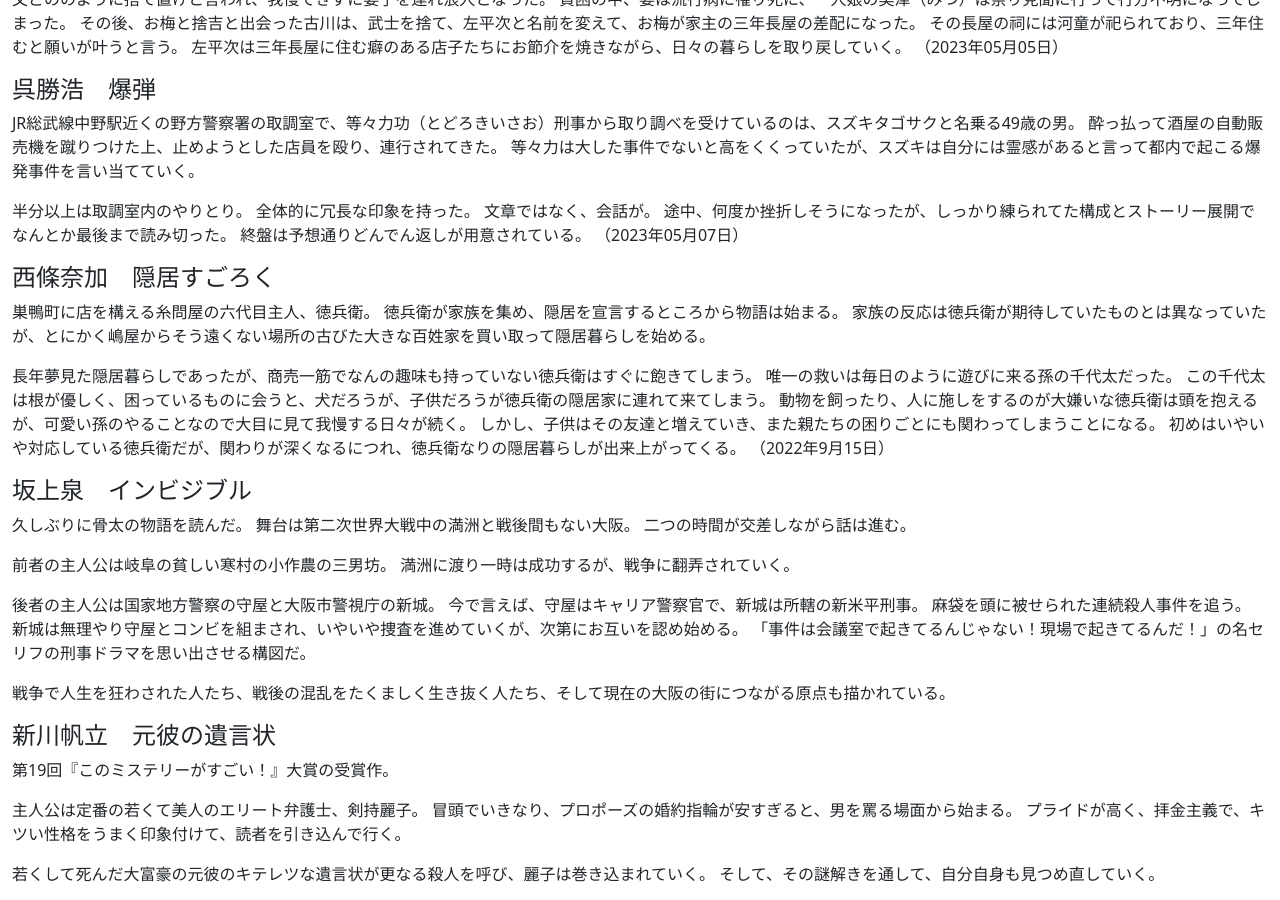
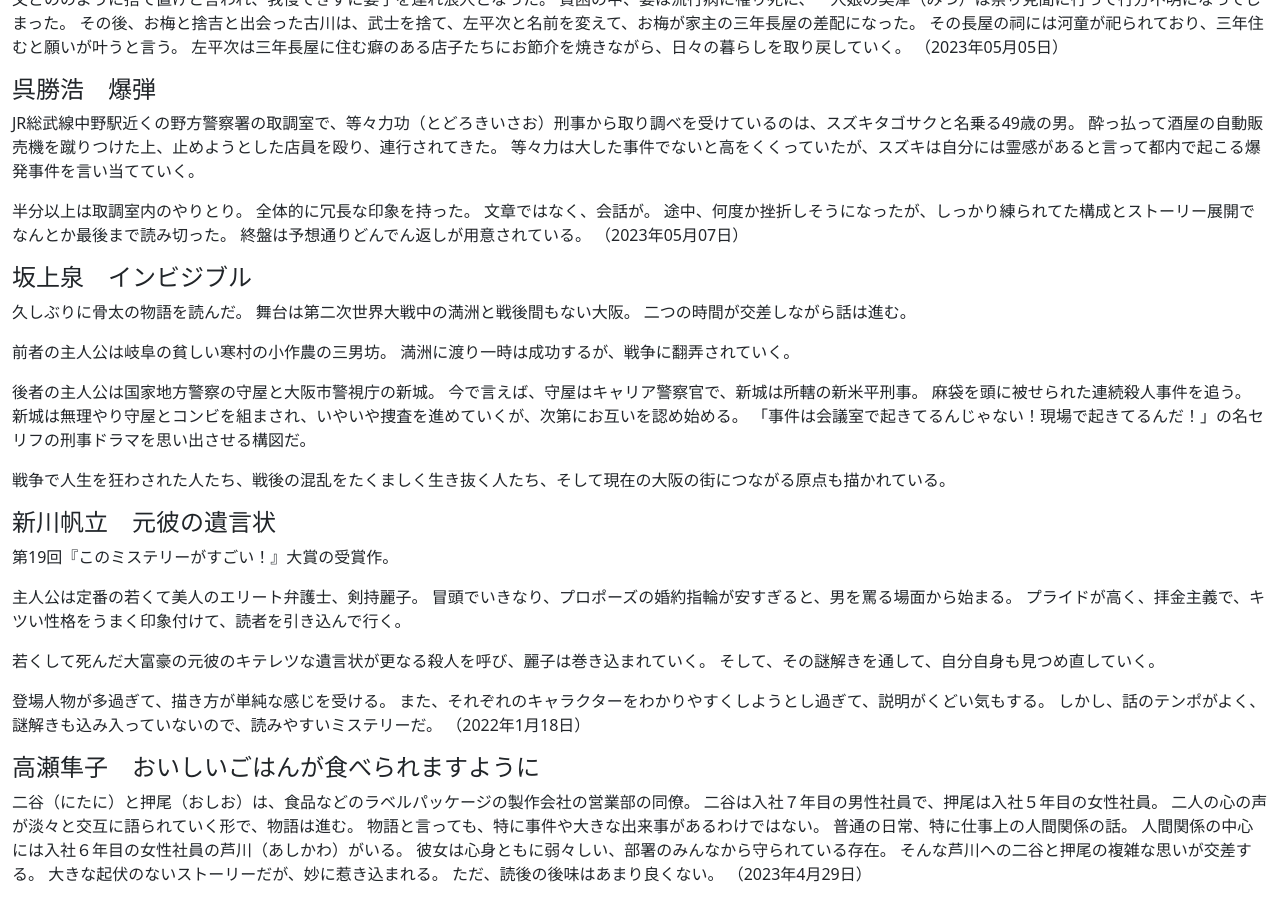
Before and after one commit to waipuna96815/waipuna96815.github.io, a Jekyll site: the page built from pages/book-etc.md, in a window 1280 px wide and 900 px high, scrolled down 1560 px. Built offline with Jekyll 4.4.1, drawn with Linux system fonts in a browser that asks for light colours; nearby versions of some CDN libraries.

Commit message:
add a book by Saijo

```diff
--- a/pages/book-etc.md
+++ b/pages/book-etc.md
@@ -111,20 +111,6 @@
 途中、何度か挫折しそうになったが、しっかり練られてた構成とストーリー展開でなんとか最後まで読み切った。
 終盤は予想通りどんでん返しが用意されている。
 （2023年05月07日）
-
-#### 西條奈加　隠居すごろく
-
-巣鴨町に店を構える糸問屋の六代目主人、徳兵衛。
-徳兵衛が家族を集め、隠居を宣言するところから物語は始まる。
-家族の反応は徳兵衛が期待していたものとは異なっていたが、とにかく嶋屋からそう遠くない場所の古びた大きな百姓家を買い取って隠居暮らしを始める。
-
-長年夢見た隠居暮らしであったが、商売一筋でなんの趣味も持っていない徳兵衛はすぐに飽きてしまう。
-唯一の救いは毎日のように遊びに来る孫の千代太だった。
-この千代太は根が優しく、困っているものに会うと、犬だろうが、子供だろうが徳兵衛の隠居家に連れて来てしまう。
-動物を飼ったり、人に施しをするのが大嫌いな徳兵衛は頭を抱えるが、可愛い孫のやることなので大目に見て我慢する日々が続く。
-しかし、子供はその友達と増えていき、また親たちの困りごとにも関わってしまうことになる。
-初めはいやいや対応している徳兵衛だが、関わりが深くなるにつれ、徳兵衛なりの隠居暮らしが出来上がってくる。
-（2022年9月15日）
 
 #### 坂上泉　インビジブル
 
```
Also changed, not shown: book.md (+1 -0 lines), index.md (+1 -0 lines), pages/book-saijo.md (added, +29 -0 lines).
